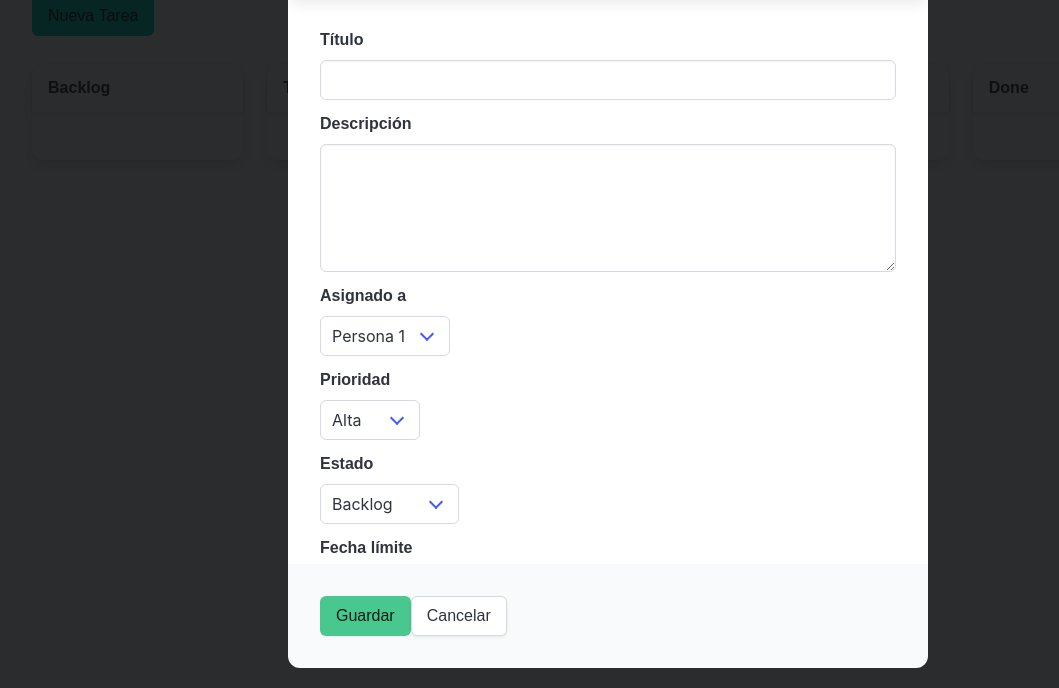
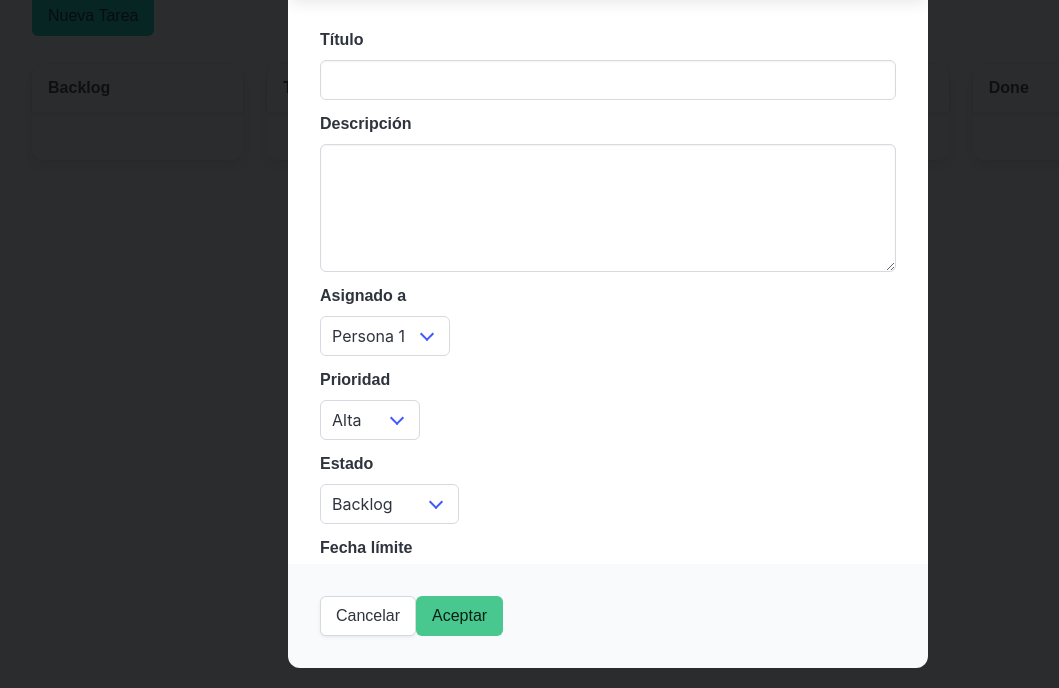
Before and after one commit to ValentinaRibas/TA-Grupal-Trello, a plain HTML site: page CreateTask/taskCard.html in a window 1280 px wide. Both pictures are taken after a click on the button "Nueva Tarea". Shown: the part 112-800 px from the top of the page, without its empty margins (32-1091 px from the left). Drawn offline with nearby package versions, Linux system fonts and the light colour scheme.

Commit message:
Update taskCard.html

```diff
--- a/CreateTask/taskCard.html
+++ b/CreateTask/taskCard.html
@@ -33,8 +33,8 @@
           </form>
       </section>
       <footer class="modal-card-foot">
-        <button class="button is-success" id="save-task">Guardar</button>
         <button class="button" id="cancel-modal">Cancelar</button>
+        <button class="button is-success" id="save-task">Aceptar</button>
       </footer>
     </div>
   </div>
```
